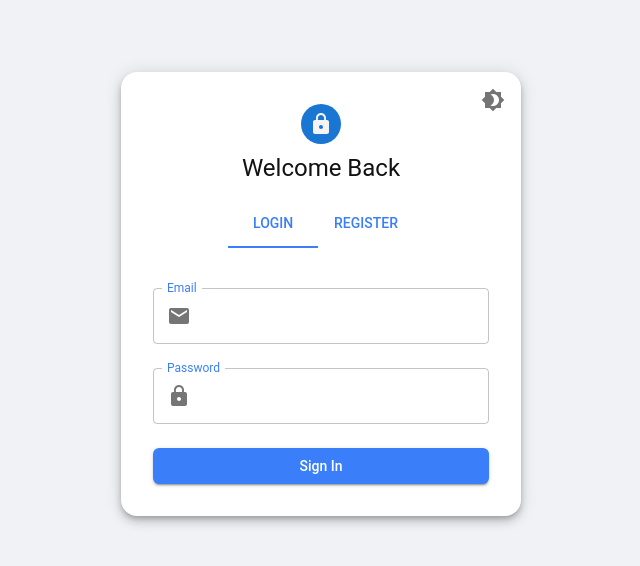
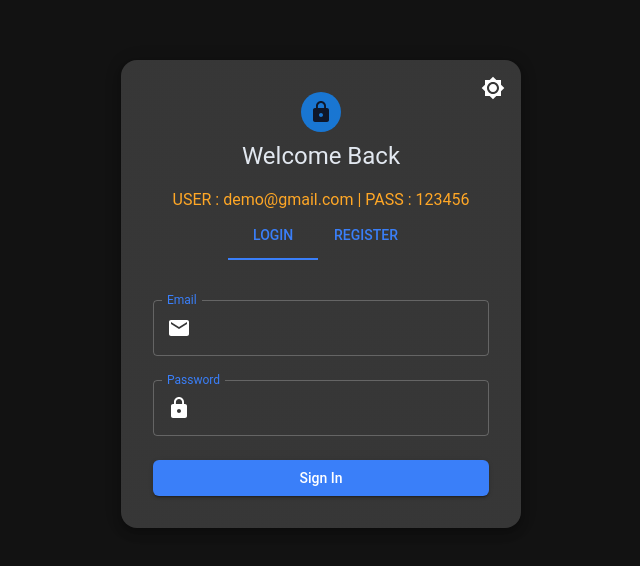
Before and after one commit to sebitas71133/notic-zen-clean-frontend, a React (Vite) app: page /auth in a window 1280 px wide. Shown: the part 106-672 px from the top of the page, without its empty margins (319-959 px from the left). Built offline with nearby package versions, Linux system fonts and the light colour scheme; no server answers.

Commit message:
dark mode and user demo

```diff
--- a/src/auth/pages/LoginPage.jsx
+++ b/src/auth/pages/LoginPage.jsx
@@ -96,7 +96,9 @@ export const LoginPage = () => {
         <Typography variant="h5" mb={2}>
           {isLogin ? "Welcome Back" : "Create Account"}
         </Typography>
-
+        <Typography variant="h7" color="warning">
+          {"USER : demo@gmail.com |  PASS : 123456"}
+        </Typography>
         <Tabs
           value={isLogin ? 0 : 1}
           onChange={handleTabChange}
--- a/src/store/slices/themeSlice.js
+++ b/src/store/slices/themeSlice.js
@@ -3,7 +3,7 @@ import { createSlice } from "@reduxjs/toolkit";
 const themeSlice = createSlice({
   name: "darkMode",
   initialState: {
-    darkMode: JSON.parse(localStorage.getItem("darkMode") ?? "false"),
+    darkMode: JSON.parse(localStorage.getItem("darkMode") ?? "true"),
   },
 
   reducers: {
```
